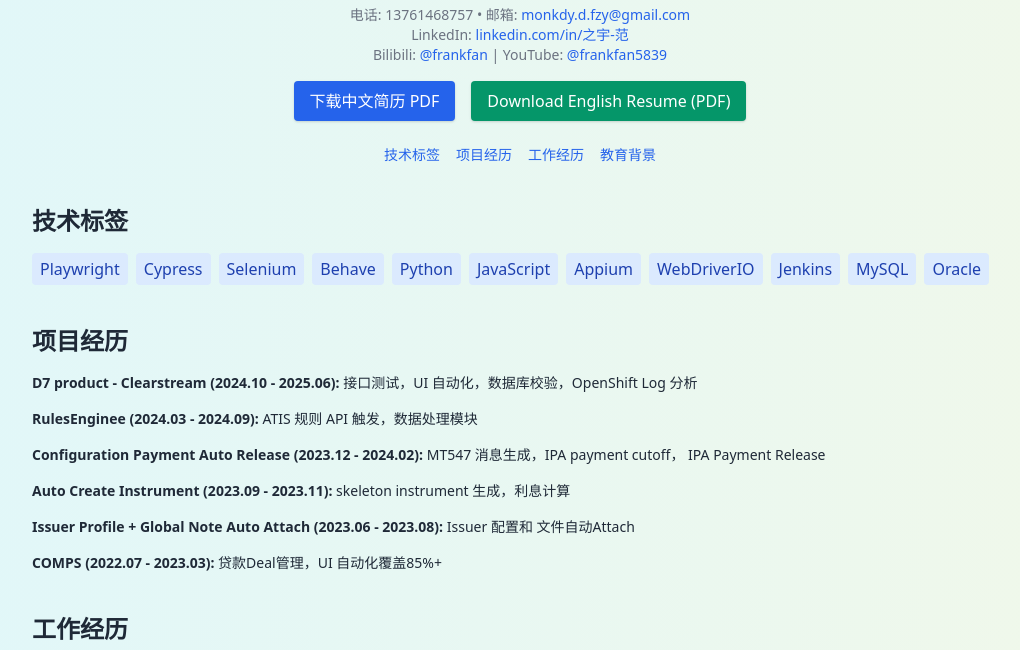
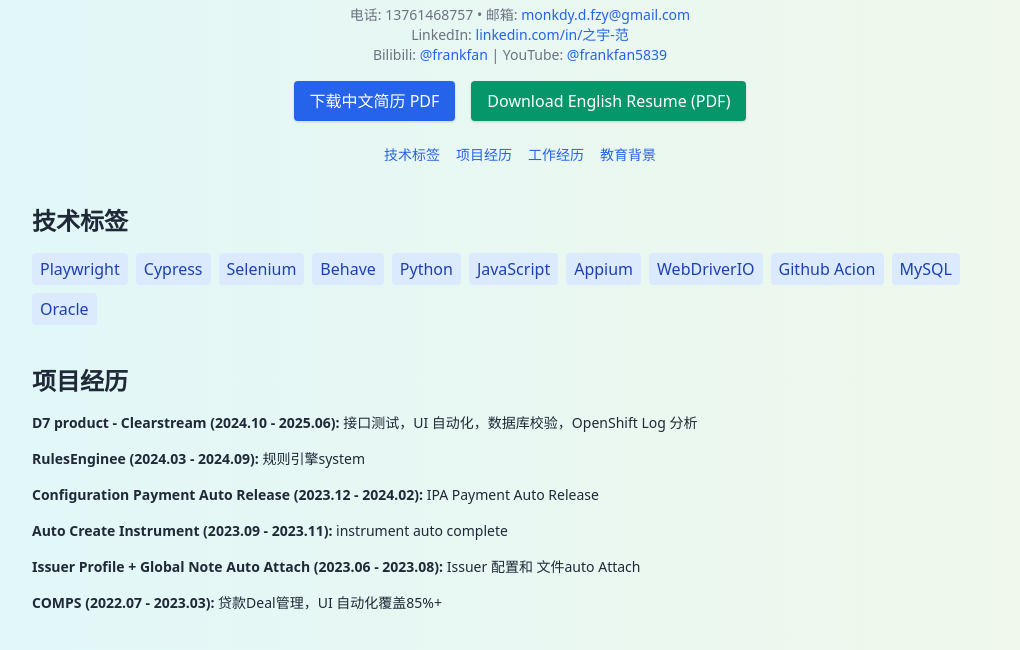
Before and after one commit to zf64811/resume-frank, a plain HTML site: page index.html in a window 1280 px wide. Shown: the part 127-777 px from the top of the page, without its empty margins (120-1140 px from the left). Drawn offline with nearby package versions, Linux system fonts and the light colour scheme.

Commit message:
[UPDATE] html

```diff
--- a/index.html
+++ b/index.html
@@ -62,7 +62,7 @@
         <span class="bg-blue-100 text-blue-800 px-2 py-1 rounded">JavaScript</span>
         <span class="bg-blue-100 text-blue-800 px-2 py-1 rounded">Appium</span>
         <span class="bg-blue-100 text-blue-800 px-2 py-1 rounded">WebDriverIO</span>
-        <span class="bg-blue-100 text-blue-800 px-2 py-1 rounded">Jenkins</span>
+        <span class="bg-blue-100 text-blue-800 px-2 py-1 rounded">Github Acion</span>
         <span class="bg-blue-100 text-blue-800 px-2 py-1 rounded">MySQL</span>
         <span class="bg-blue-100 text-blue-800 px-2 py-1 rounded">Oracle</span>
       </div>
@@ -72,10 +72,10 @@
       <h2 class="text-2xl font-bold mb-4">项目经历</h2>
       <ul class="space-y-4 text-sm">
         <li><strong>D7 product - Clearstream (2024.10 - 2025.06):</strong> 接口测试，UI 自动化，数据库校验，OpenShift Log 分析</li>
-        <li><strong>RulesEnginee (2024.03 - 2024.09):</strong> ATIS 规则 API 触发，数据处理模块</li>
-        <li><strong>Configuration Payment Auto Release (2023.12 - 2024.02):</strong> MT547 消息生成，IPA payment cutoff， IPA Payment Release</li>
-        <li><strong>Auto Create Instrument (2023.09 - 2023.11):</strong> skeleton instrument 生成，利息计算</li>
-        <li><strong>Issuer Profile + Global Note Auto Attach (2023.06 - 2023.08):</strong> Issuer 配置和 文件自动Attach</li>
+        <li><strong>RulesEnginee (2024.03 - 2024.09):</strong> 规则引擎system </li>
+        <li><strong>Configuration Payment Auto Release (2023.12 - 2024.02):</strong> IPA Payment Auto Release</li>
+        <li><strong>Auto Create Instrument (2023.09 - 2023.11):</strong> instrument auto complete </li>
+        <li><strong>Issuer Profile + Global Note Auto Attach (2023.06 - 2023.08):</strong> Issuer 配置和 文件auto Attach</li>
         <li><strong>COMPS (2022.07 - 2023.03):</strong> 贷款Deal管理，UI 自动化覆盖85%+</li>
       </ul>
     </section>
```
